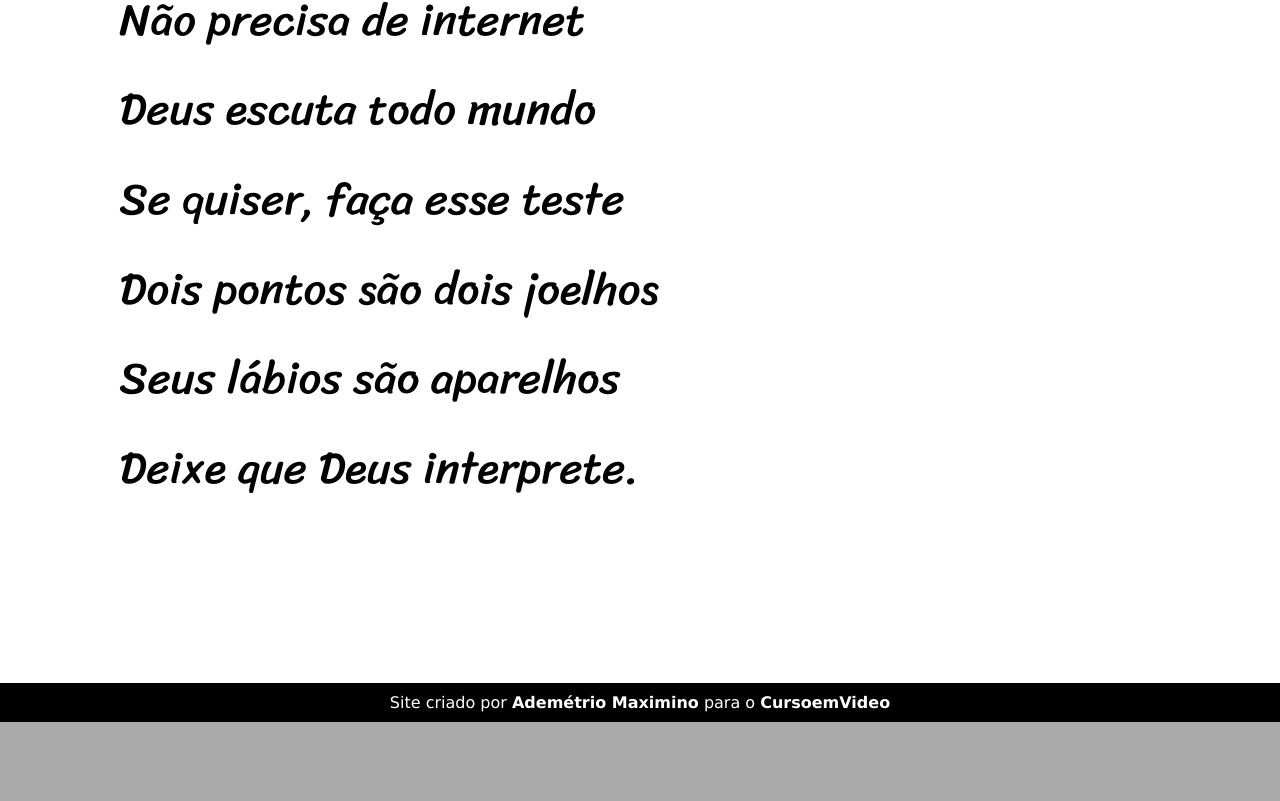
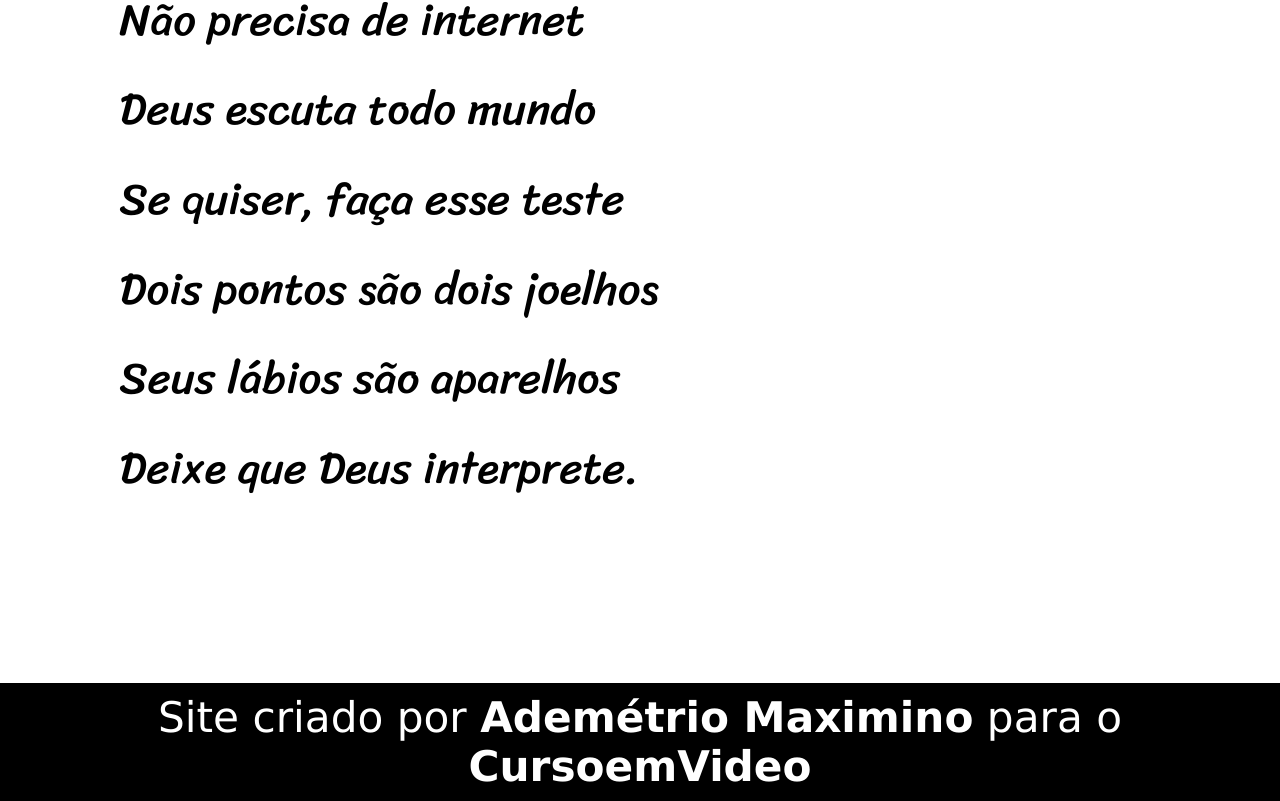
Before and after one commit to AdemetrioMaximino/projeto-cordel, a plain HTML site: page index.html in a window 1280 px wide. Shown: the part 5683-6484 px from the top of the page. Before the commit the page ends 6405 px from the top, so only its background shows below. Drawn offline with Linux system fonts and the light colour scheme.

Commit message:
Correção de tamanho de fonte do rodapé

```diff
--- a/estilos/style.css
+++ b/estilos/style.css
@@ -98,6 +98,7 @@ section#img02 {
 }
 
 footer {
+    font-size: 3.3vw;
     background-color: black;
     color: white;
     text-align: center;
```
